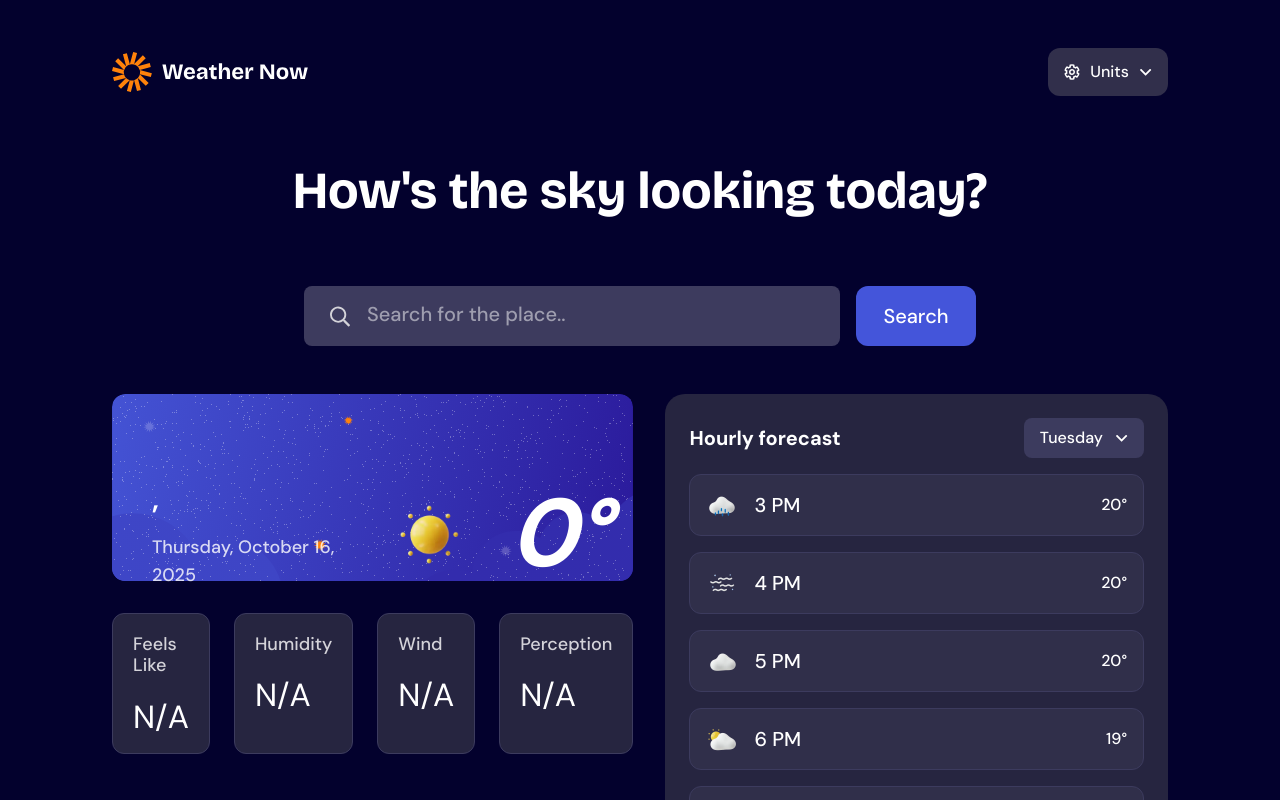
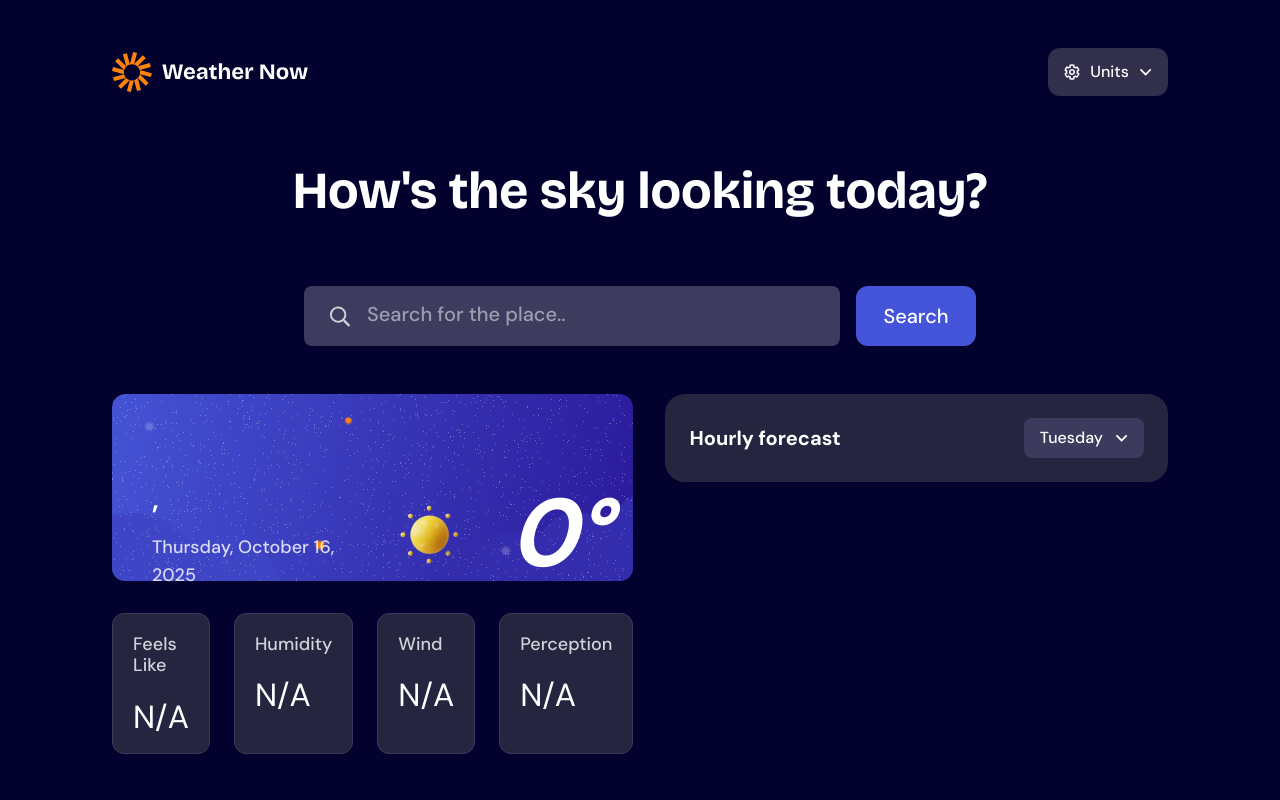
Before and after one commit to Legaz-le/weather-app-main, a Next.js app: page / in a window 1280 px wide. Shown: the top 800 px of the page. Built offline with nearby package versions, Linux system fonts and the light colour scheme.

Commit message:
added sidtable dsiplay data

```diff
--- a/src/app/api/weather/route.ts
+++ b/src/app/api/weather/route.ts
@@ -39,6 +39,7 @@ export async function GET(req: Request) {
         perception: perception ?? null,
       },
       daily: weatherData.daily,
+      hourly: weatherData.hourly,
     }),
     { status: 200 }
   );
--- a/src/app/components/BodyElements/SideTable.tsx
+++ b/src/app/components/BodyElements/SideTable.tsx
@@ -1,13 +1,15 @@
 "use client";
 
 import { useState } from "react";
-import { HourlyForecastData } from "../../../mockData/data";
 import { HourForecast } from "./Boxes/hourlyForecast";
+import { useWeather } from "@/context/WeatherContext";
 import dropdown from "../../../../public/images/icon-dropdown.svg";
 import Image from "next/image";
 
 export const SideTable = () => {
   const [isOpen, setIsOpen] = useState(false);
+  const { city } = useWeather();
+  const [selectedDay, setSelectedDay] = useState("Tuesday");
 
   return (
     <div className="side-table">
@@ -28,7 +30,14 @@ export const SideTable = () => {
                 "Saturday",
                 "Sunday",
               ].map((day) => (
-                <p key={day} className="dropdown-item">
+                <p
+                  key={day}
+                  className="dropdown-item"
+                  onClick={() => {
+                    setSelectedDay(day);
+                    setIsOpen(false);
+                  }}
+                >
                   {day}
                 </p>
               ))}
@@ -37,12 +46,12 @@ export const SideTable = () => {
         </button>
       </div>
 
-      {HourlyForecastData.map((data) => (
+      {city?.hourly?.time?.map((time, index) => (
         <HourForecast
-          key={data.key}
-          hour={data.hour}
-          img={data.img}
-          temp={data.Temp}
+          key={index}
+          hour={time}
+          img={city?.hourly?.weatherIcons?.[index] || "/images/default-icon.webp"}
+          temp={`${Math.round(city?.hourly?.temperature?.[index] ?? 0)}°`}
         />
       ))}
     </div>
--- a/src/app/components/TopSide.tsx
+++ b/src/app/components/TopSide.tsx
@@ -52,6 +52,13 @@ export const TopSide = () => {
             (code: number) => weatherCodeToIcon[code] || "/images/default-icon.webp"
           ),
         },
+        hourly : {
+          time: data.hourly.time,
+          temperature: data.hourly.temperature_2m,
+          weatherIcons: data.daily.weathercode.map(
+            (code: number) => weatherCodeToIcon[code] || "/images/default-icon.webp"
+          ),
+        }
       });
     } catch (error) {
       console.error("Error fetching weather data:", error);
--- a/src/context/WeatherContext.tsx
+++ b/src/context/WeatherContext.tsx
@@ -14,6 +14,11 @@ type WeatherData = {
     lowTemp: number[];
     weatherIcons?: string[];
   };
+  hourly?: {
+    time: string[];
+    temperature: number[];
+    weatherIcons?: string[];
+  }
 };
 
 interface WeatherContextProps {
```
